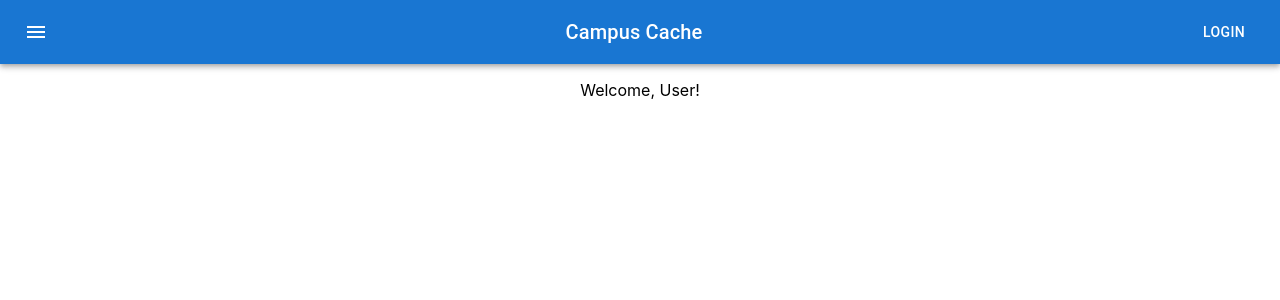
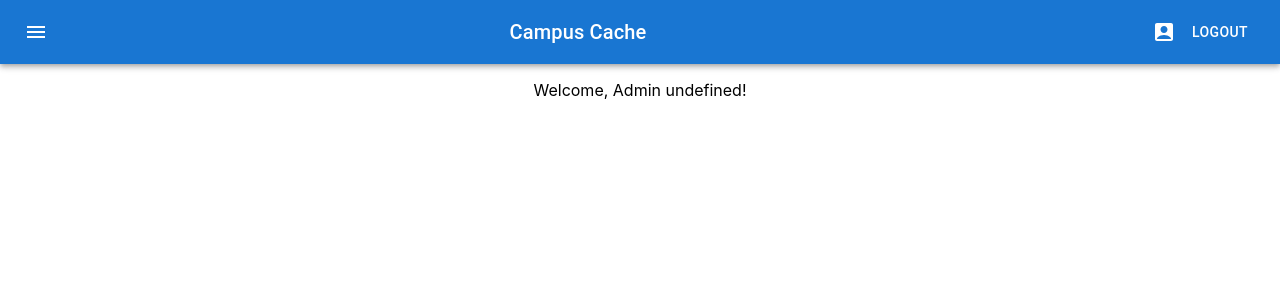
Before and after one commit to cs411-alawini/sp24-cs411-team067-Albacore, a React (Create React App) app in the folder frontend/campus-cache/: page / in a window 1280 px wide. Shown: the top 300 px of the page. Built offline with nearby package versions, Linux system fonts and the light colour scheme; sample sign-in values are in the browser's storage.

Commit message:
Add role base example for inventory page

```diff
--- a/frontend/campus-cache/src/components/Inventory/InventoryModuleBase.js
+++ b/frontend/campus-cache/src/components/Inventory/InventoryModuleBase.js
@@ -24,9 +24,7 @@ const InventoryModuleBase = () => {
   }
 
   useEffect(() => {
-    console.log("userisAdmin: " + context.state.isAdmin);
-
-    console.log(context.state.isAdmin);
+    // console.log("userisAdmin: " + context.state.isAdmin);
   }, []);
 
   return (
--- a/frontend/campus-cache/src/components/NavBar.js
+++ b/frontend/campus-cache/src/components/NavBar.js
@@ -4,6 +4,7 @@ import Button from '@mui/material/Button';
 import {  Link as RouterLink  } from 'react-router-dom';
 import { AppBar, Toolbar, IconButton, Drawer, List, ListItem, ListItemText, Typography } from '@mui/material';
 import MenuIcon from '@mui/icons-material/Menu';
+import AccountBoxIcon from '@mui/icons-material/AccountBox';
 import { useNavigate } from "react-router-dom";
 import { AppContext } from '../App';
 
@@ -12,7 +13,8 @@ const NavBar = () => {
     const context = useContext(AppContext);
 
     const handleLogout = () => {
-        console.log("Hello")
+        localStorage.removeItem("JWTToken");
+        window.location.href = "/"
     }
 
     return (
@@ -32,7 +34,11 @@ const NavBar = () => {
                 <Typography variant="h6" component="div" sx={{ flexGrow: 2 }}>
                     Campus Cache
                 </Typography>
-                {context.loggedIn ?
+                {context.state.loggedIn ? <Button color="inherit">{context.state.user}</Button>: <div/>}
+                 <IconButton color="inherit">
+                    <AccountBoxIcon />
+                </IconButton>
+                {context.state.loggedIn ?
                     <Button color="inherit" onClick={()=>handleLogout()}>Logout</Button>
                     :<Button color="inherit" onClick={()=>window.location.href="/login"}>Login</Button>
                 }
--- a/frontend/campus-cache/src/pages/LandingPage.js
+++ b/frontend/campus-cache/src/pages/LandingPage.js
@@ -1,13 +1,30 @@
-import React from "react";
+import React, { useContext } from "react";
 
 import NavBar from "../components/NavBar";
+import { AppContext } from "../App";
 
 const LandingPage = () => {
+    const context = useContext(AppContext);
+    const getWelcomeString = () => {
+        var welcomeStr = "Welcome, ";
+        console.log("context: ")
+        if (context.state.loggedIn) {
+            if (context.state.isAdmin) {
+                welcomeStr += ("Admin " + context.state.user);
+            } else {
+                welcomeStr += ("User " + context.state.user);
+            }
+            return welcomeStr;
+        } else {
+            window.location.href = "/login"
+        }
+
+    }
     return (
         <>
             <NavBar/>
             <p>
-                Welcome, User!
+                {getWelcomeString()}!
             </p>
         </>
 
```
